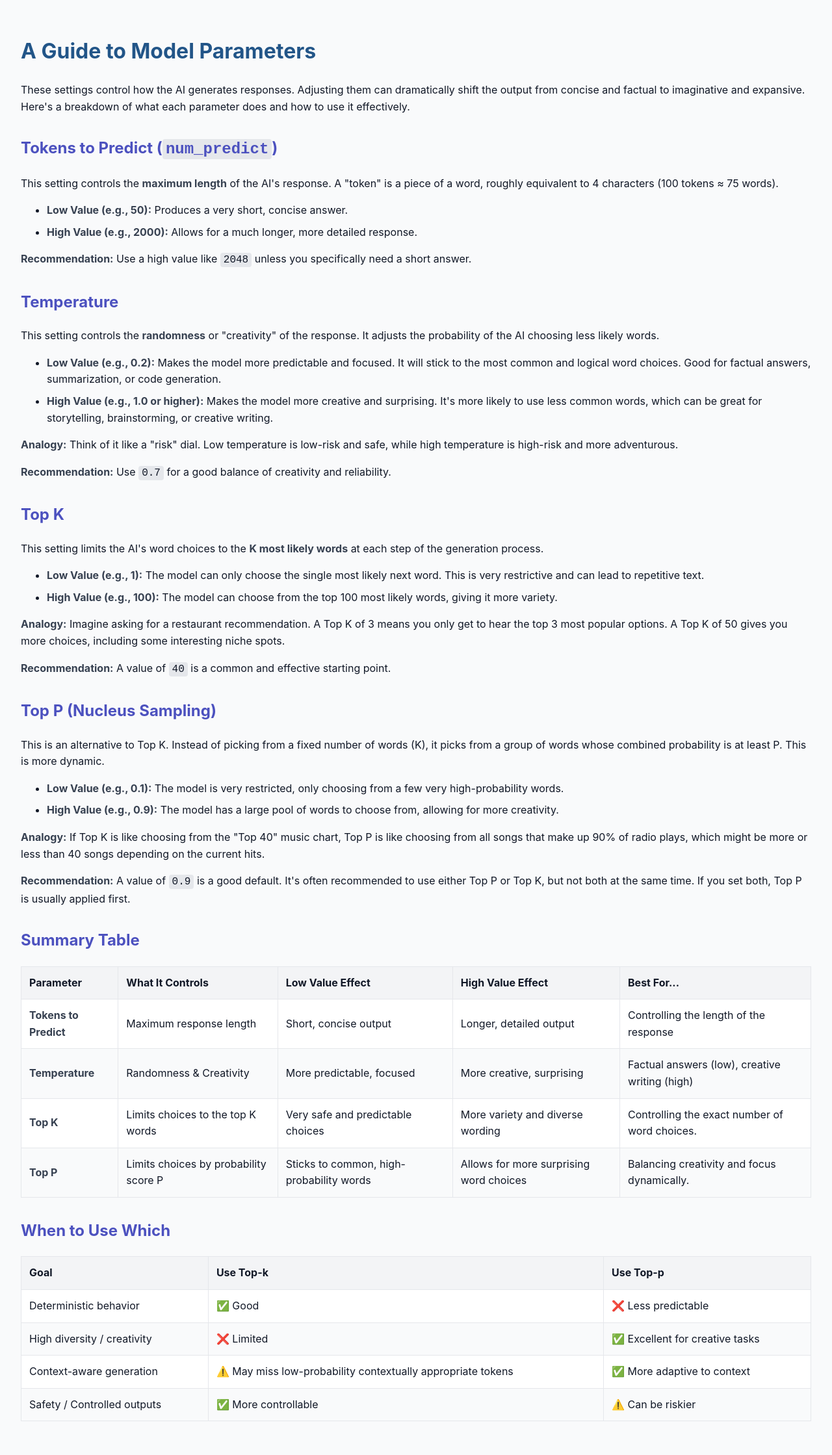
After one commit to SaiSivarajuIN/ai_think, a Flask app: page /understanding_parameters in a window 1280 px wide. The commit adds this page. Shown: the whole page at 65% size. Run offline with Flask 3, Linux system fonts and the light colour scheme.

Commit message:
v0.0.1-beta.5-fixes.3

```diff
--- a/app.py
+++ b/app.py
@@ -1148,6 +1148,10 @@ def api_delete_prompt(prompt_id):
     db.commit()
     return jsonify({'success': True})
 
+@app.route('/understanding_parameters')
+def understanding_parameters():
+    return render_template('understanding_parameters.html')
+
 # Langfuse flush on app shutdown
 @app.teardown_appcontext
 def flush_langfuse(error):
--- /dev/null
+++ b/templates/understanding_parameters.html
@@ -0,0 +1,176 @@
+<!DOCTYPE html>
+<html lang="en">
+<head>
+    <meta charset="UTF-8">
+    <meta name="viewport" content="width=device-width, initial-scale=1.0">
+    <title>Understanding Model Parameters</title>
+    <style>
+        body {
+            font-family: -apple-system, BlinkMacSystemFont, "Segoe UI", Roboto, Helvetica, Arial, sans-serif, "Apple Color Emoji", "Segoe UI Emoji", "Segoe UI Symbol";
+            line-height: 1.6;
+            margin: 0;
+            padding: 2rem;
+            background-color: #f9fafb;
+            color: #111827;
+        }
+        h1 {
+            color: #258;
+        }
+        h2 {
+            margin-top: 32px;
+            color: #4c51bf;
+        }
+        table {
+            border-collapse: collapse;
+            width: 90%;
+            width: 100%;
+            margin: 20px 0;
+            background: #fff;
+        }
+        th, td {
+            border: 1px solid #e5e7eb;
+            padding: 12px;
+            text-align: left;
+        }
+        th {
+            background-color: #f3f4f6;
+        }
+        tr:nth-child(even) {
+            background-color: #f9fafb;
+        }
+        p, ul {
+            margin-bottom: 1em;
+        }
+        li {
+            margin-bottom: 0.5em;
+        }
+        b, strong {
+            color: #374151;
+        }
+        code {
+            background-color: #e5e7eb;
+            padding: 2px 5px;
+            border-radius: 4px;
+            font-family: 'Courier New', Courier, monospace;
+        }
+    </style>
+</head>
+<body>
+    <div class="container">
+        <h1>A Guide to Model Parameters</h1>
+        <p>These settings control how the AI generates responses. Adjusting them can dramatically shift the output from concise and factual to imaginative and expansive. Here's a breakdown of what each parameter does and how to use it effectively.</p>
+
+        <h2>Tokens to Predict (<code>num_predict</code>)</h2>
+        <p>This setting controls the <strong>maximum length</strong> of the AI's response. A "token" is a piece of a word, roughly equivalent to 4 characters (100 tokens ≈ 75 words).</p>
+        <ul>
+            <li><b>Low Value (e.g., 50):</b> Produces a very short, concise answer.</li>
+            <li><b>High Value (e.g., 2000):</b> Allows for a much longer, more detailed response.</li>
+        </ul>
+        <p><strong>Recommendation:</strong> Use a high value like <code>2048</code> unless you specifically need a short answer.</p>
+
+        <h2>Temperature</h2>
+        <p>This setting controls the <strong>randomness</strong> or "creativity" of the response. It adjusts the probability of the AI choosing less likely words.</p>
+        <ul>
+            <li><b>Low Value (e.g., 0.2):</b> Makes the model more predictable and focused. It will stick to the most common and logical word choices. Good for factual answers, summarization, or code generation.</li>
+            <li><b>High Value (e.g., 1.0 or higher):</b> Makes the model more creative and surprising. It's more likely to use less common words, which can be great for storytelling, brainstorming, or creative writing.</li>
+        </ul>
+        <p><strong>Analogy:</strong> Think of it like a "risk" dial. Low temperature is low-risk and safe, while high temperature is high-risk and more adventurous.</p>
+        <p><strong>Recommendation:</strong> Use <code>0.7</code> for a good balance of creativity and reliability.</p>
+
+        <h2>Top K</h2>
+        <p>This setting limits the AI's word choices to the <strong>K most likely words</strong> at each step of the generation process.</p>
+        <ul>
+            <li><b>Low Value (e.g., 1):</b> The model can only choose the single most likely next word. This is very restrictive and can lead to repetitive text.</li>
+            <li><b>High Value (e.g., 100):</b> The model can choose from the top 100 most likely words, giving it more variety.</li>
+        </ul>
+        <p><strong>Analogy:</strong> Imagine asking for a restaurant recommendation. A Top K of 3 means you only get to hear the top 3 most popular options. A Top K of 50 gives you more choices, including some interesting niche spots.</p>
+        <p><strong>Recommendation:</strong> A value of <code>40</code> is a common and effective starting point.</p>
+
+        <h2>Top P (Nucleus Sampling)</h2>
+        <p>This is an alternative to Top K. Instead of picking from a fixed number of words (K), it picks from a group of words whose combined probability is at least P. This is more dynamic.</p>
+        <ul>
+            <li><b>Low Value (e.g., 0.1):</b> The model is very restricted, only choosing from a few very high-probability words.</li>
+            <li><b>High Value (e.g., 0.9):</b> The model has a large pool of words to choose from, allowing for more creativity.</li>
+        </ul>
+        <p><strong>Analogy:</strong> If Top K is like choosing from the "Top 40" music chart, Top P is like choosing from all songs that make up 90% of radio plays, which might be more or less than 40 songs depending on the current hits.</p>
+        <p><strong>Recommendation:</strong> A value of <code>0.9</code> is a good default. It's often recommended to use either Top P or Top K, but not both at the same time. If you set both, Top P is usually applied first.</p>
+
+        <h2>Summary Table</h2>
+        <table>
+            <thead>
+                <tr>
+                    <th>Parameter</th>
+                    <th>What It Controls</th>
+                    <th>Low Value Effect</th>
+                    <th>High Value Effect</th>
+                    <th>Best For...</th>
+                </tr>
+            </thead>
+            <tbody>
+                <tr>
+                    <td><b>Tokens to Predict</b></td>
+                    <td>Maximum response length</td>
+                    <td>Short, concise output</td>
+                    <td>Longer, detailed output</td>
+                    <td>Controlling the length of the response</td>
+                </tr>
+                <tr>
+                    <td><b>Temperature</b></td>
+                    <td>Randomness & Creativity</td>
+                    <td>More predictable, focused</td>
+                    <td>More creative, surprising</td>
+                    <td>Factual answers (low), creative writing (high)</td>
+                </tr>
+                <tr>
+                    <td><b>Top K</b></td>
+                    <td>Limits choices to the top K words</td>
+                    <td>Very safe and predictable choices</td>
+                    <td>More variety and diverse wording</td>
+                    <td>Controlling the exact number of word choices.</td>
+                </tr>
+                <tr>
+                    <td><b>Top P</b></td>
+                    <td>Limits choices by probability score P</td>
+                    <td>Sticks to common, high-probability words</td>
+                    <td>Allows for more surprising word choices</td>
+                    <td>Balancing creativity and focus dynamically.</td>
+                </tr>
+            </tbody>
+        </table>
+
+        <h2>When to Use Which</h2>
+        <table>
+            <thead>
+                <tr>
+                    <th>Goal</th>
+                    <th>Use Top-k</th>
+                    <th>Use Top-p</th>
+                </tr>
+            </thead>
+            <tbody>
+                <tr>
+                    <td>Deterministic behavior</td>
+                    <td>✅ Good</td>
+                    <td>❌ Less predictable</td>
+                </tr>
+                <tr>
+                    <td>High diversity / creativity</td>
+                    <td>❌ Limited</td>
+                    <td>✅ Excellent for creative tasks</td>
+                </tr>
+                <tr>
+                    <td>Context-aware generation</td>
+                    <td>⚠️ May miss low-probability contextually appropriate tokens</td>
+                    <td>✅ More adaptive to context</td>
+                </tr>
+                <tr>
+                    <td>Safety / Controlled outputs</td>
+                    <td>✅ More controllable</td>
+                    <td>⚠️ Can be riskier</td>
+                </tr>
+            </tbody>
+        </table>
+
+    </div>
+</body>
+</html>
```
Also changed, not shown: templates/settings.html (+10 -1 lines), 1 other file.
